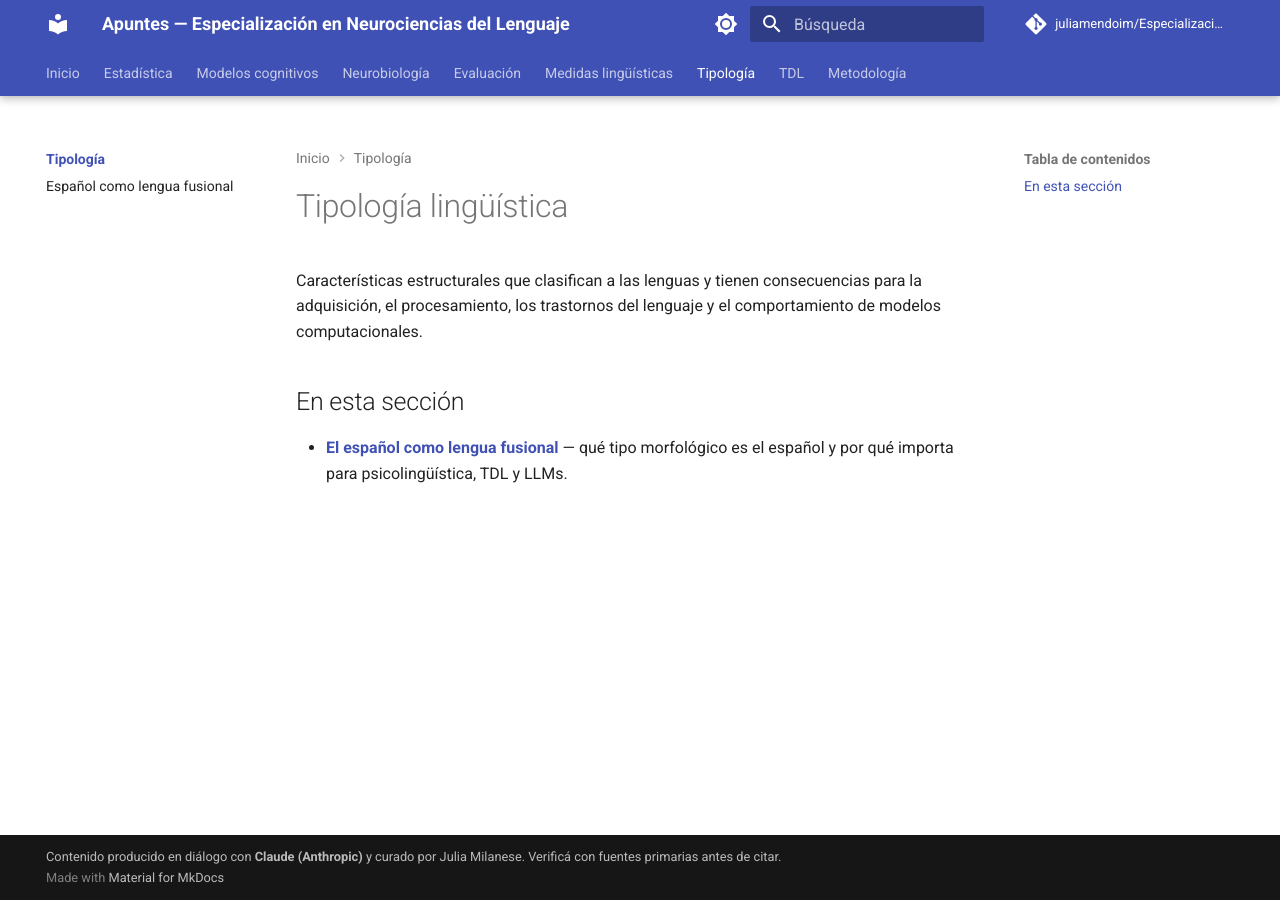
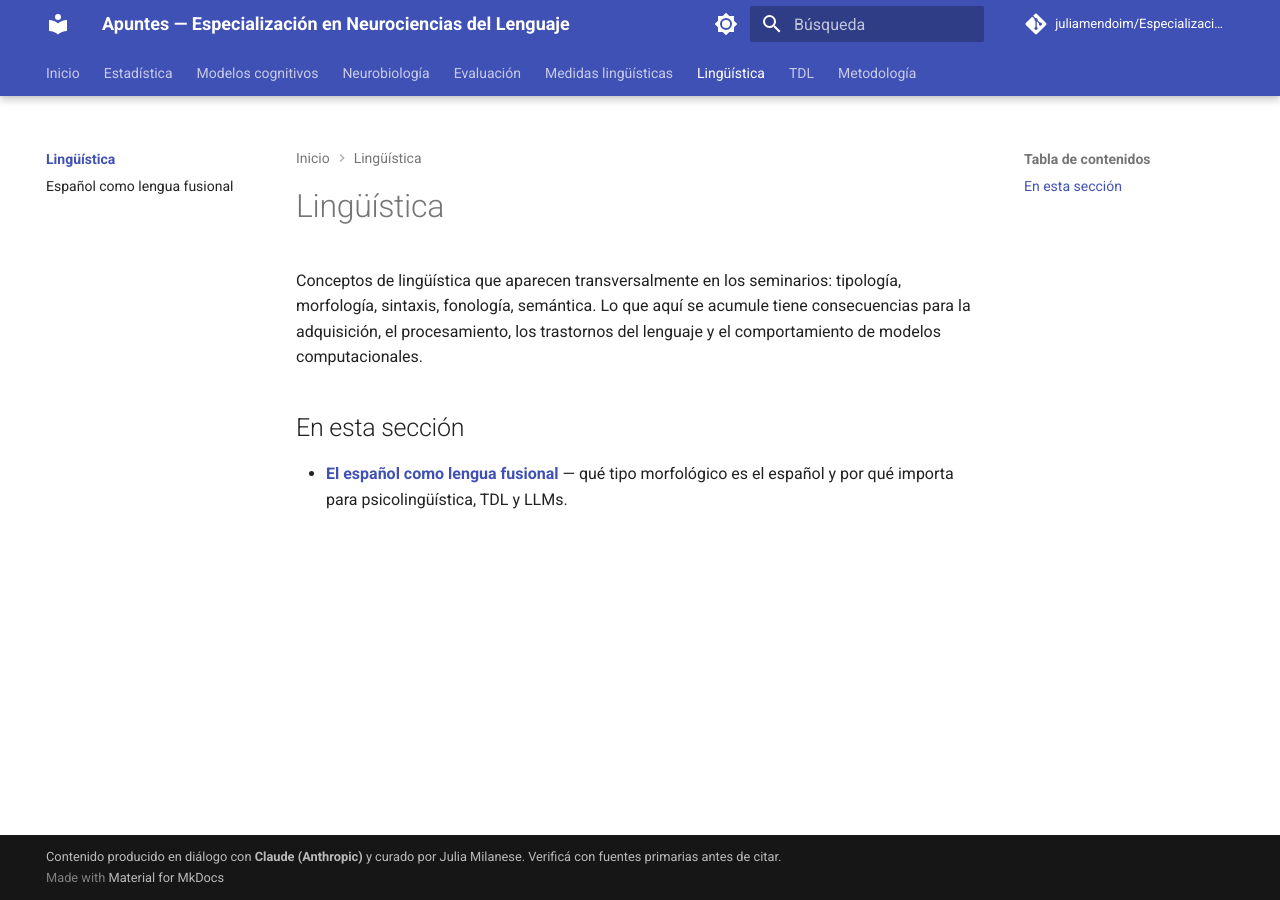
Before and after one commit to juliamendoim/Especializacion-Neurociencias-Page, an MkDocs documentation site: the page built from docs/tipologia/index.md, in a window 1280 px wide. Built offline with MkDocs 1.6.1 and Material for MkDocs 9.7.7, drawn with Linux system fonts in a browser that asks for light colours; comment, search, counter and statistics services are not loaded.

Commit message:
Rename Tipología tab to Lingüística (broader umbrella)
Keep tipologia/ folder name to preserve existing URLs.

```diff
--- a/docs/tipologia/index.md
+++ b/docs/tipologia/index.md
@@ -1,6 +1,6 @@
-# Tipología lingüística
+# Lingüística
 
-Características estructurales que clasifican a las lenguas y tienen consecuencias para la adquisición, el procesamiento, los trastornos del lenguaje y el comportamiento de modelos computacionales.
+Conceptos de lingüística que aparecen transversalmente en los seminarios: tipología, morfología, sintaxis, fonología, semántica. Lo que aquí se acumule tiene consecuencias para la adquisición, el procesamiento, los trastornos del lenguaje y el comportamiento de modelos computacionales.
 
 ## En esta sección
 
--- a/mkdocs.yml
+++ b/mkdocs.yml
@@ -96,7 +96,7 @@ nav:
   - Medidas lingüísticas:
     - medidas-linguisticas/index.md
     - Unidades-t y cláusulas: medidas-linguisticas/unidades-t-y-clausulas.md
-  - Tipología:
+  - Lingüística:
     - tipologia/index.md
     - Español como lengua fusional: tipologia/espanol-fusional.md
   - TDL:
```
